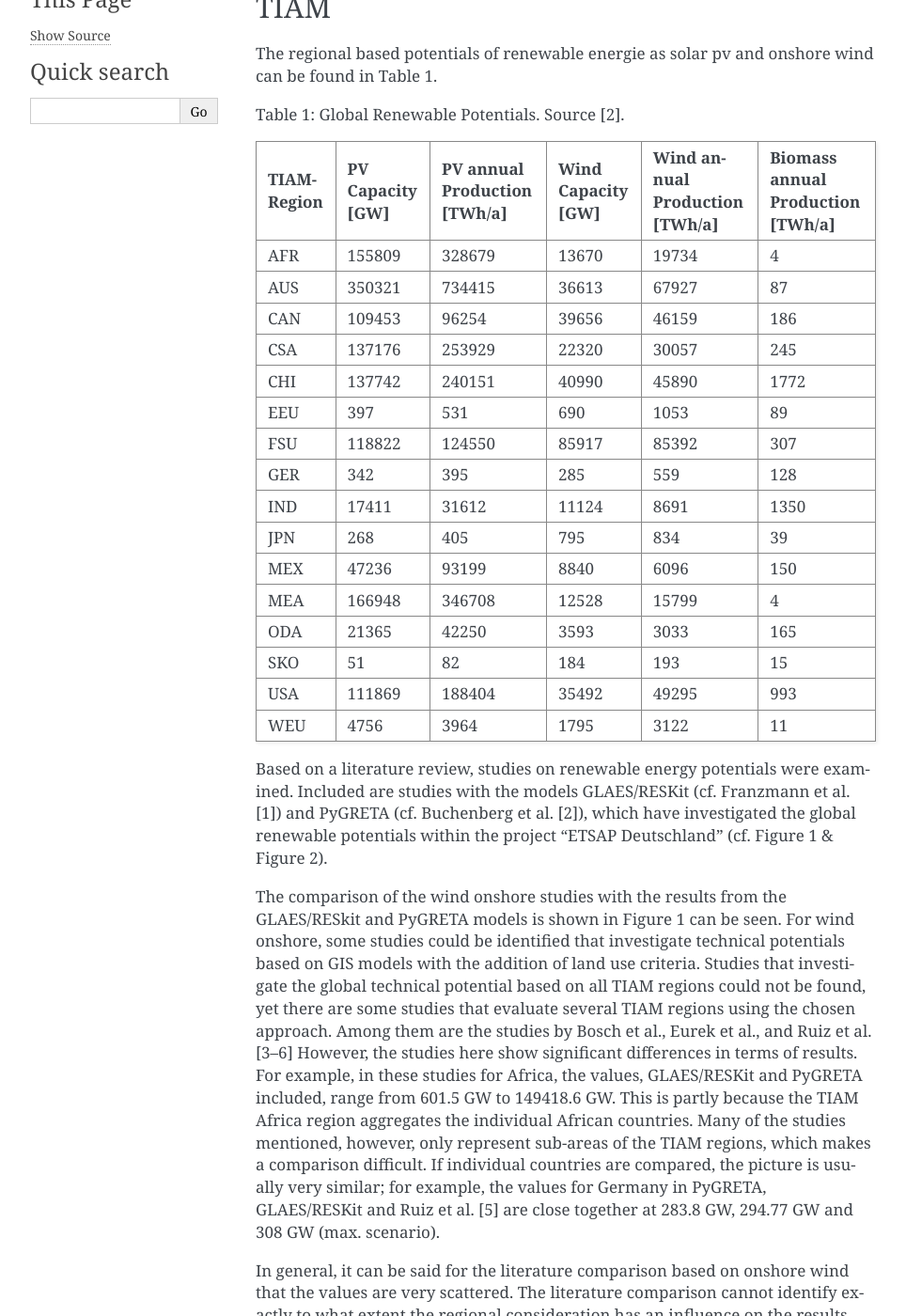
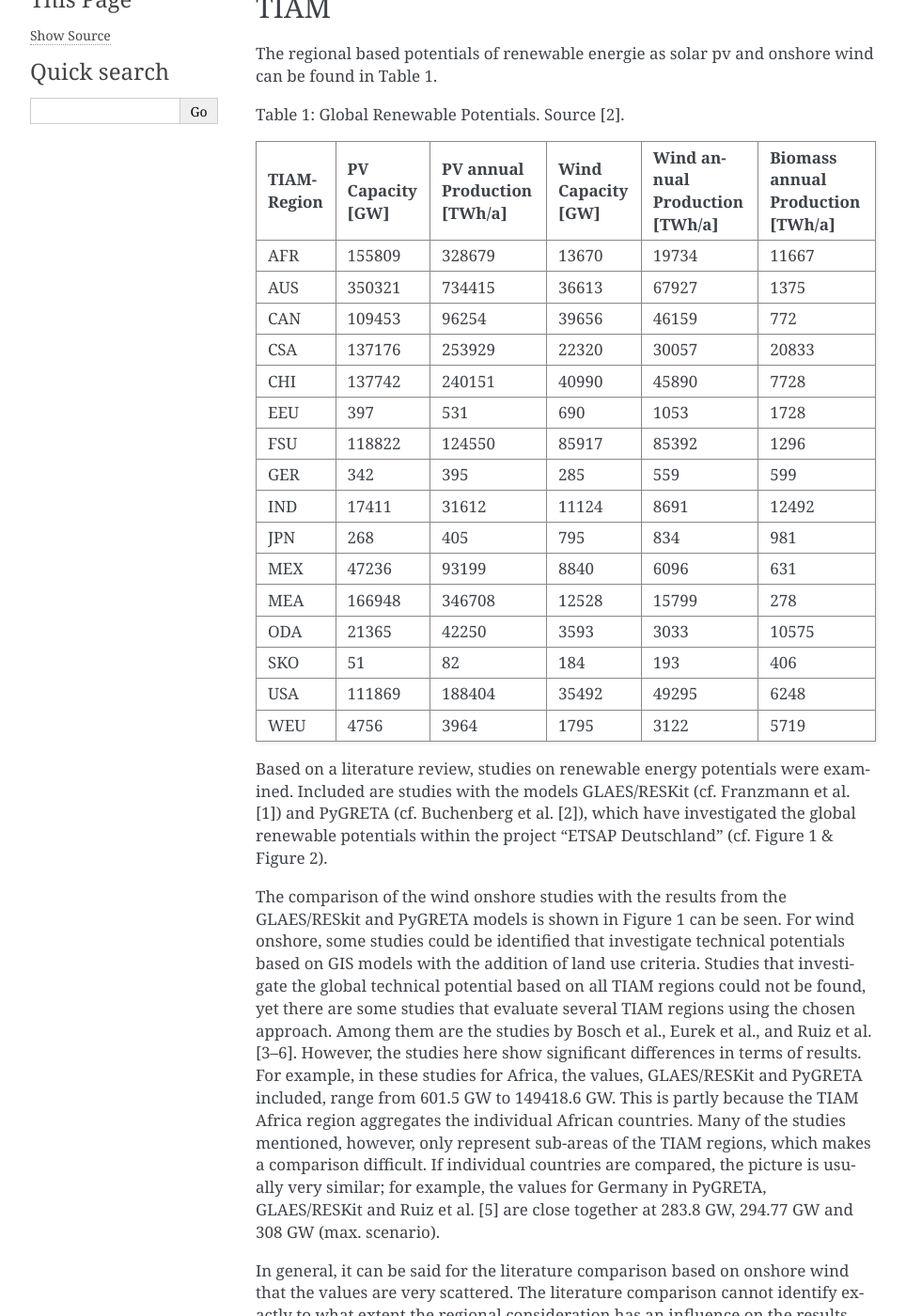
Before and after one commit to experimentarium/etsap-tiam, a Sphinx documentation site: the page built from docs/restrictions/potentials-renewable.md, in a window 1280 px wide and 1400 px high, scrolled down 228 px. Shown: the whole window at 94% size, without its empty margins (148-1112 px from the left). Built offline with Sphinx 7.4.7, drawn with Linux system fonts in a browser that asks for light colours; some of the changed text lies outside the part shown.

Commit message:
Update biomass potentials (#89)

```diff
--- a/docs/restrictions/potentials-renewable.md
+++ b/docs/restrictions/potentials-renewable.md
@@ -7,27 +7,27 @@ The regional based potentials of renewable energie as solar pv and onshore wind
 Table 1: Global Renewable Potentials. Source [2].
 | TIAM-Region  | PV Capacity [GW] | PV annual Production [TWh/a] | Wind Capacity [GW] | Wind annual Production [TWh/a] | Biomass annual Production [TWh/a] |
 |--------------|------------------|------------------------------|--------------------|--------------------------------|-----------------------------------|
-| AFR          | 155809           | 328679                       | 13670              | 19734                          | 4                                 |
-| AUS          | 350321           | 734415                       | 36613              | 67927                          | 87                                |
-| CAN          | 109453           | 96254                        | 39656              | 46159                          | 186                               |
-| CSA          | 137176           | 253929                       | 22320              | 30057                          | 245                               |
-| CHI          | 137742           | 240151                       | 40990              | 45890                          | 1772                              |
-| EEU          | 397              | 531                          | 690                | 1053                           | 89                                |
-| FSU          | 118822           | 124550                       | 85917              | 85392                          | 307                               |
-| GER          | 342              | 395                          | 285                | 559                            | 128                               |
-| IND          | 17411            | 31612                        | 11124              | 8691                           | 1350                              |
-| JPN          | 268              | 405                          | 795                | 834                            | 39                                |
-| MEX          | 47236            | 93199                        | 8840               | 6096                           | 150                               |
-| MEA          | 166948           | 346708                       | 12528              | 15799                          | 4                                 |
-| ODA          | 21365            | 42250                        | 3593               | 3033                           | 165                               |
-| SKO          | 51               | 82                           | 184                | 193                            | 15                                |
-| USA          | 111869           | 188404                       | 35492              | 49295                          | 993                               |
-| WEU          | 4756             | 3964                         | 1795               | 3122                           | 11                                |
+| AFR          | 155809           | 328679                       | 13670              | 19734                          | 11667                             |
+| AUS          | 350321           | 734415                       | 36613              | 67927                          | 1375                              |
+| CAN          | 109453           | 96254                        | 39656              | 46159                          | 772                               |
+| CSA          | 137176           | 253929                       | 22320              | 30057                          | 20833                             |
+| CHI          | 137742           | 240151                       | 40990              | 45890                          | 7728                              |
+| EEU          | 397              | 531                          | 690                | 1053                           | 1728                              |
+| FSU          | 118822           | 124550                       | 85917              | 85392                          | 1296                              |
+| GER          | 342              | 395                          | 285                | 559                            | 599                               |
+| IND          | 17411            | 31612                        | 11124              | 8691                           | 12492                             |
+| JPN          | 268              | 405                          | 795                | 834                            | 981                               |
+| MEX          | 47236            | 93199                        | 8840               | 6096                           | 631                               |
+| MEA          | 166948           | 346708                       | 12528              | 15799                          | 278                               |
+| ODA          | 21365            | 42250                        | 3593               | 3033                           | 10575                             |
+| SKO          | 51               | 82                           | 184                | 193                            | 406                               |
+| USA          | 111869           | 188404                       | 35492              | 49295                          | 6248                              |
+| WEU          | 4756             | 3964                         | 1795               | 3122                           | 5719                              |
 
 
 Based on a literature review, studies on renewable energy potentials were examined. Included are studies with the models GLAES/RESKit (cf. Franzmann et al. [1]) and PyGRETA (cf. Buchenberg et al. [2]), which have investigated the global renewable potentials within the project "ETSAP Deutschland" (cf. Figure 1 & Figure 2).
 
-The comparison of the wind onshore studies with the results from the GLAES/RESkit and PyGRETA models is shown in Figure 1 can be seen. For wind onshore, some studies could be identified that investigate technical potentials based on GIS models with the addition of land use criteria. Studies that investigate the global technical potential based on all TIAM regions could not be found, yet there are some studies that evaluate several TIAM regions using the chosen approach. Among them are the studies by Bosch et al., Eurek et al., and Ruiz et al. [3–6] However, the studies here show significant differences in terms of results. For example, in these studies for Africa, the values, GLAES/RESKit and PyGRETA included, range from 601.5 GW to 149418.6 GW. This is partly because the TIAM Africa region aggregates the individual African countries. Many of the studies mentioned, however, only represent sub-areas of the TIAM regions, which makes a comparison difficult. If individual countries are compared, the picture is usually very similar; for example, the values for Germany in PyGRETA, GLAES/RESKit and Ruiz et al. [5] are close together at 283.8 GW, 294.77 GW and 308 GW (max. scenario).
+The comparison of the wind onshore studies with the results from the GLAES/RESkit and PyGRETA models is shown in Figure 1 can be seen. For wind onshore, some studies could be identified that investigate technical potentials based on GIS models with the addition of land use criteria. Studies that investigate the global technical potential based on all TIAM regions could not be found, yet there are some studies that evaluate several TIAM regions using the chosen approach. Among them are the studies by Bosch et al., Eurek et al., and Ruiz et al. [3–6]. However, the studies here show significant differences in terms of results. For example, in these studies for Africa, the values, GLAES/RESKit and PyGRETA included, range from 601.5 GW to 149418.6 GW. This is partly because the TIAM Africa region aggregates the individual African countries. Many of the studies mentioned, however, only represent sub-areas of the TIAM regions, which makes a comparison difficult. If individual countries are compared, the picture is usually very similar; for example, the values for Germany in PyGRETA, GLAES/RESKit and Ruiz et al. [5] are close together at 283.8 GW, 294.77 GW and 308 GW (max. scenario).
 
 In general, it can be said for the literature comparison based on onshore wind that the values are very scattered. The literature comparison cannot identify exactly to what extent the regional consideration has an influence on the results, but it has also been shown that on a country comparison the results of the literature almost match those of PyGRETA and GLAES/RESKit (cf. Mexico in Figure 1).
 
```
Also changed, not shown: other parts of docs/restrictions/potentials-renewable.md (+18 -0 lines).
